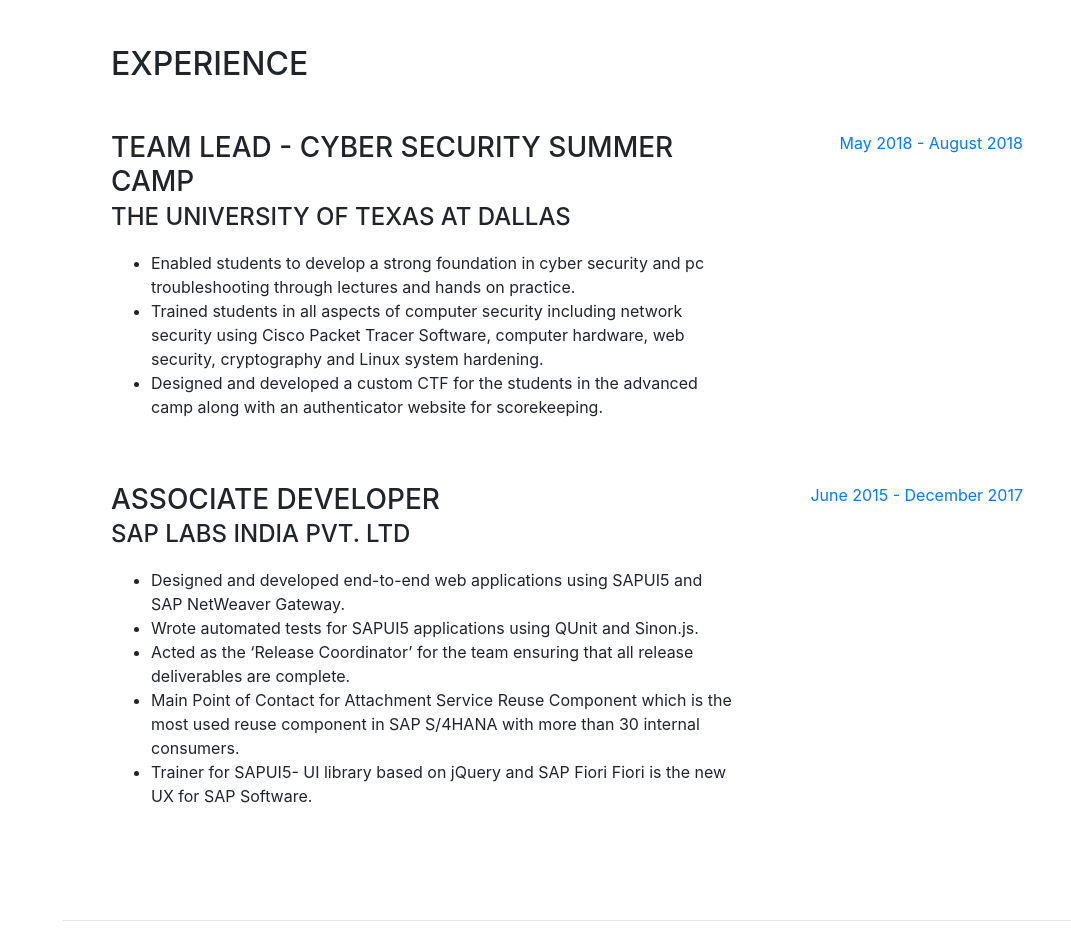
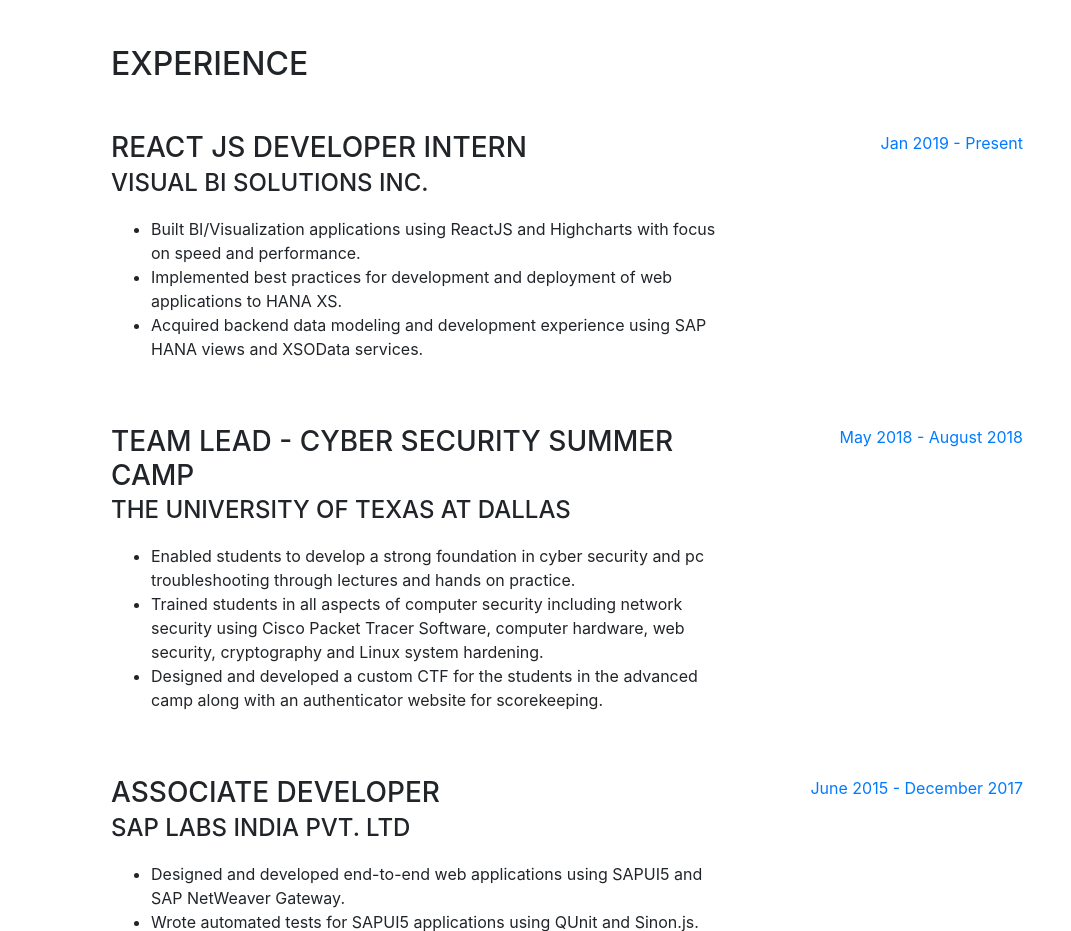
Before and after one commit to nambiarvijay/nambiarvijay.github.io, a website with bundled scripts: page index.html in a window 1280 px wide. Shown: the part 804-1735 px from the top of the page, without its empty margins (209-1280 px from the left). Built offline with nearby package versions, Linux system fonts and the light colour scheme; a web font is replaced by a local one.

Commit message:
add Visual Bi experience

```diff
--- a/index.html
+++ b/index.html
@@ -32,7 +32,8 @@
         <img class="img-fluid img-profile rounded-circle mx-auto mb-2" src="img/thumbnailprofile.jpg" alt="">
       </span>
     </a>
-      <button class="navbar-toggler" type="button" data-toggle="collapse" data-target="#navbarSupportedContent" aria-controls="navbarSupportedContent" aria-expanded="false" aria-label="Toggle navigation">
+    <button class="navbar-toggler" type="button" data-toggle="collapse" data-target="#navbarSupportedContent"
+      aria-controls="navbarSupportedContent" aria-expanded="false" aria-label="Toggle navigation">
       <span class="navbar-toggler-icon"></span>
     </button>
     <div class="collapse navbar-collapse" id="navbarSupportedContent">
@@ -69,7 +70,9 @@
         <div class="subheading mb-5">Web Developer. Machine Learning Enthusiast.
           <a href="mailto:nambiarvijay1993@gmail.com"> Contact</a>
         </div>
-          <p class="lead mb-5">I am experienced in working in an agile team environment leveraging modern web frameworks and developing great web applications. I am interested in leveraging machine learning techniques to solve interesting problems. I also have a keen interest in cyber security.</p>
+        <p class="lead mb-5">I am experienced in working in an agile team environment leveraging modern web frameworks
+          and developing great web applications. I am interested in leveraging machine learning techniques to solve
+          interesting problems. I also have a keen interest in cyber security.</p>
         <div class="social-icons">
           <a href="https://www.linkedin.com/in/nambiarvijay93/">
             <i class="fab fa-linkedin-in"></i>
@@ -92,14 +95,35 @@
     <section class="resume-section p-3 p-lg-5 d-flex flex-column" id="experience">
       <div class="my-auto">
         <h2 class="mb-5">Experience</h2>
+        <div class="resume-item d-flex flex-column flex-md-row mb-5">
+          <div class="resume-content mr-auto">
+            <h3 class="mb-0">React JS Developer Intern </h3>
+            <div class="subheading mb-3">Visual BI Solutions Inc.</div>
+            <ul>
+              <li>Built BI/Visualization applications using ReactJS and Highcharts with focus on speed and performance.
+              </li>
+              <li>Implemented best practices for development and deployment of web applications to HANA XS.</li>
+              <li>Acquired backend data modeling and development experience using SAP HANA views and XSOData services.
+              </li>
+            </ul>
+            <!-- <p>Bring to the table win-win survival strategies to ensure proactive domination. At the end of the day, going forward, a new normal that has evolved from generation X is on the runway heading towards a streamlined cloud solution. User generated content in real-time will have multiple touchpoints for offshoring.</p> -->
+          </div>
+          <div class="resume-date text-md-right">
+            <span class="text-primary">Jan 2019 - Present</span>
+          </div>
+        </div>
 
         <div class="resume-item d-flex flex-column flex-md-row mb-5">
           <div class="resume-content mr-auto">
             <h3 class="mb-0">Team Lead - Cyber Security Summer Camp</h3>
             <div class="subheading mb-3">The University of Texas at Dallas</div>
-              <ul><li>Enabled students to develop a strong foundation in cyber security and pc troubleshooting through lectures and hands on practice.</li>
-<li>Trained students in all aspects of computer security including network security using Cisco Packet Tracer Software, computer hardware, web security, cryptography and Linux system hardening.</li>
-<li>Designed and developed a custom CTF for the students in the advanced camp along with an authenticator website for scorekeeping.</li>
+            <ul>
+              <li>Enabled students to develop a strong foundation in cyber security and pc troubleshooting through
+                lectures and hands on practice.</li>
+              <li>Trained students in all aspects of computer security including network security using Cisco Packet
+                Tracer Software, computer hardware, web security, cryptography and Linux system hardening.</li>
+              <li>Designed and developed a custom CTF for the students in the advanced camp along with an authenticator
+                website for scorekeeping.</li>
             </ul>
             <!-- <p>Bring to the table win-win survival strategies to ensure proactive domination. At the end of the day, going forward, a new normal that has evolved from generation X is on the runway heading towards a streamlined cloud solution. User generated content in real-time will have multiple touchpoints for offshoring.</p> -->
           </div>
@@ -113,12 +137,17 @@
             <h3 class="mb-0">Associate Developer</h3>
             <div class="subheading mb-3">SAP Labs India Pvt. Ltd</div>
             <!-- <p>Capitalize on low hanging fruit to identify a ballpark value added activity to beta test. Override the digital divide with additional clickthroughs from DevOps. Nanotechnology immersion along the information highway will close the loop on focusing solely on the bottom line.</p> -->
-              <ul><li>	Designed and developed end-to-end web applications using SAPUI5 and SAP NetWeaver Gateway.</li>
+            <ul>
+              <li> Designed and developed end-to-end web applications using SAPUI5 and SAP NetWeaver Gateway.</li>
               <li>Wrote automated tests for SAPUI5 applications using QUnit and Sinon.js.</li>
-	<li>Acted as the ‘Release Coordinator’ for the team ensuring that all release deliverables are complete.</li>
-	<li>Main Point of Contact for Attachment Service Reuse Component which is the most used reuse component in SAP S/4HANA with more than 30 internal consumers.
+              <li>Acted as the ‘Release Coordinator’ for the team ensuring that all release deliverables are complete.
+              </li>
+              <li>Main Point of Contact for Attachment Service Reuse Component which is the most used reuse component in
+                SAP S/4HANA with more than 30 internal consumers.
                 <!-- <li>Awarded the Customer Angel Award for exemplary performance and customer support.</li> -->
-	<li>Trainer for SAPUI5- UI library based on jQuery and SAP Fiori  Fiori is the new UX for SAP Software.</li></ol>
+              <li>Trainer for SAPUI5- UI library based on jQuery and SAP Fiori Fiori is the new UX for SAP Software.
+              </li>
+              </ol>
           </div>
           <div class="resume-date text-md-right">
             <span class="text-primary">June 2015 - December 2017</span>
```
Lines whose indentation alone changed are shown as unchanged.
